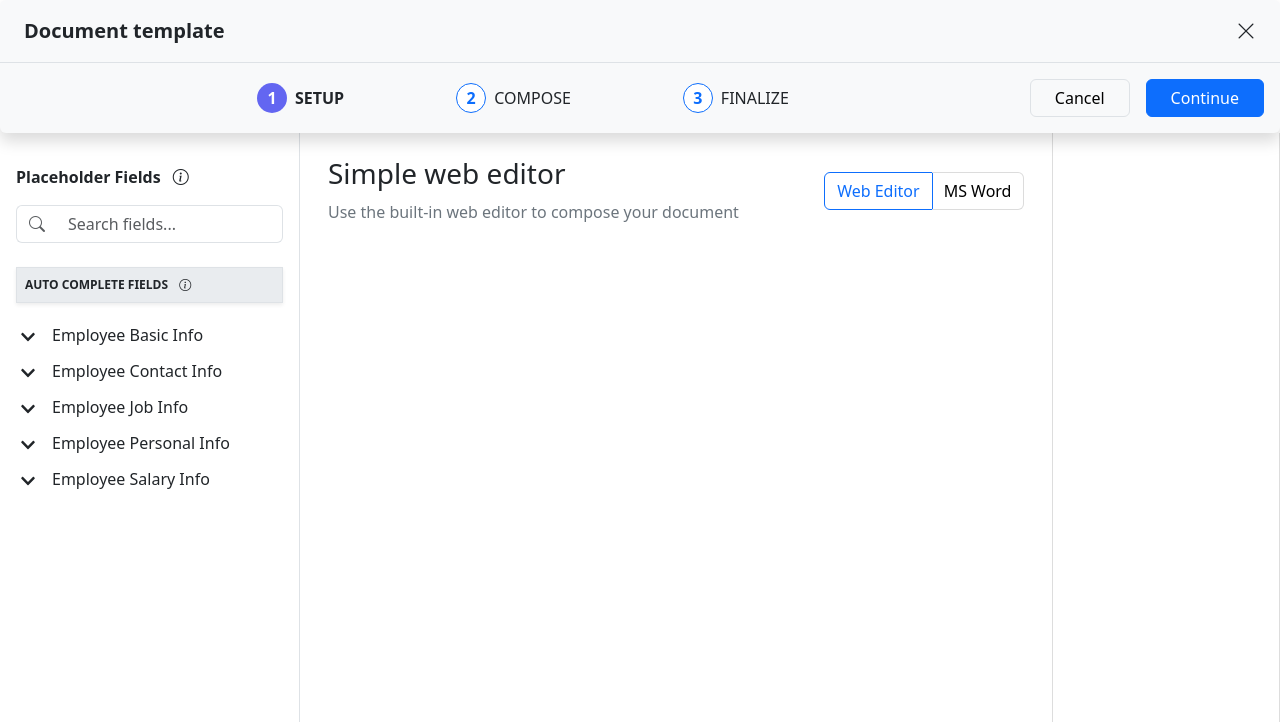
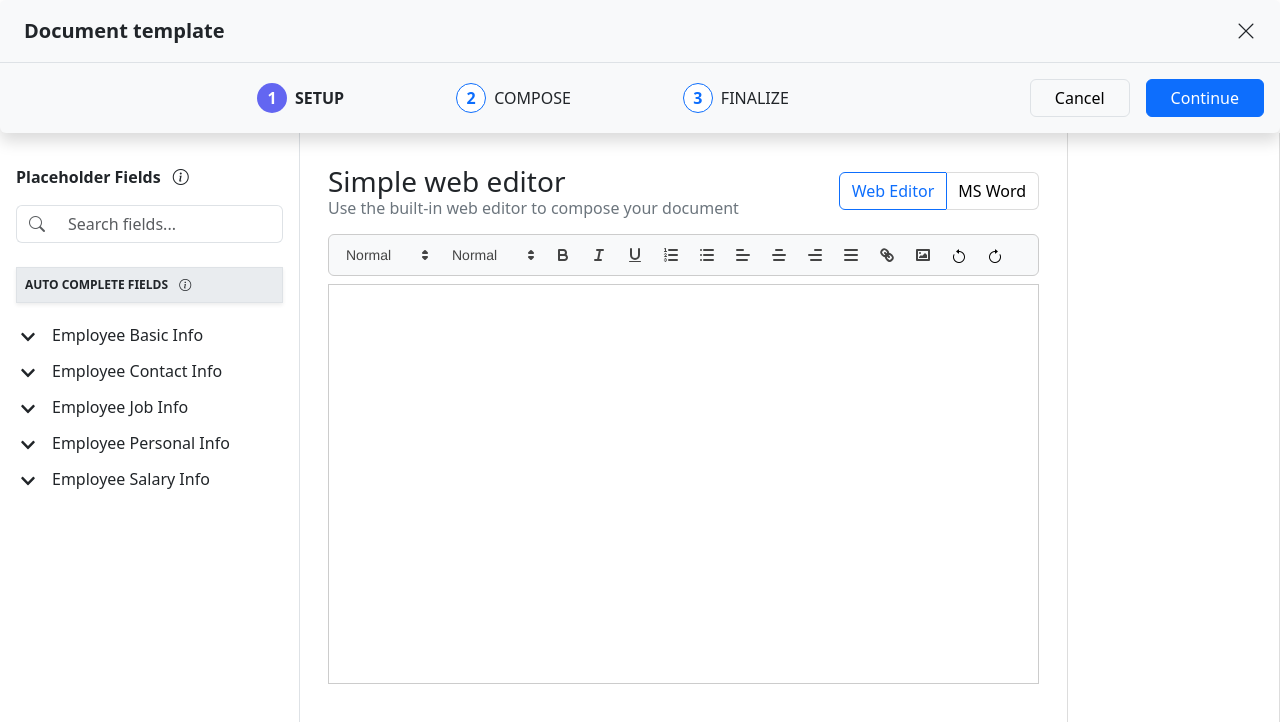
Before and after one commit to esitorsunil/keka, a React (Vite) app: page /compose in a window 1280 px wide. Shown: the top 722 px of the page. Built offline with nearby package versions, Linux system fonts and the light colour scheme.

Commit message:
Add files via upload

```diff
--- a/src/Pages/ComposeBody.jsx
+++ b/src/Pages/ComposeBody.jsx
@@ -1,15 +1,67 @@
-import React, { useState } from 'react';
+import React, { useState, useRef, useEffect } from 'react';
+import ReactQuill from 'react-quill';
+import 'react-quill/dist/quill.snow.css';
 import 'bootstrap/dist/css/bootstrap.min.css';
+import { useSelector } from 'react-redux';
+import { addField } from '../redux/placeholderSlice';
 
 const ComposeBody = () => {
   const [activeEditor, setActiveEditor] = useState('web');
+  const [content, setContent] = useState('');
+  const quillRef = useRef(null);
+  const latestField = useSelector((state) => state.placeholders.latestField);
+
+
+  useEffect(() => {
+    if (quillRef.current) {
+      window.quillEditorRef = quillRef.current.getEditor();  // Assign the Quill editor instance
+      console.log('Quill editor initialized and assigned');
+    }
+  }, [quillRef]);
+   // Append new fields into editor
+
+   useEffect(() => {
+    if (!quillRef.current || !latestField) return;
+
+    const editor = quillRef.current.getEditor();
+    const cursorPosition = editor.getSelection()?.index || editor.getLength();
+
+    editor.insertText(cursorPosition, `{{${latestField.label}}} `);
+    editor.setSelection(cursorPosition + `{{${latestField.label}}} `.length);
+    editor.focus();
+  }, [latestField]);
+
+
+
+  const modules = {
+    toolbar: {
+      container: '#toolbar-container'
+    },
+    history: {
+      delay: 1000,
+      maxStack: 100,
+      userOnly: true,
+    }
+  };
+
+  const formats = [
+    'header', 'size',
+    'bold', 'italic', 'underline',
+    'list', 'bullet',
+    'align',
+    'link', 'image'
+  ];
 
   return (
-    <div className="container mt-2" style={{ marginRight: '320px' }}>
+    <div className="container mt-3" style={{ marginRight: '320px' }}>
       <div className="row">
         <div className="col-12 d-flex justify-content-between align-items-center">
-          <h3 className="mb-0">Simple web editor<span className='fs-6 text-secondary'><br /> Use the built-in web editor to compose your document</span></h3>
-
+          <h3 className="mb-0">
+            Simple web editor
+            <span className='fs-6 text-secondary d-block'>
+              Use the built-in web editor to compose your document
+            </span>
+          </h3>
           <div className="btn-group" role="group" aria-label="Editor toggle">
             <button
               type="button"
@@ -20,7 +72,7 @@ const ComposeBody = () => {
             </button>
             <button
               type="button"
-              className={`btn border-muted  ${activeEditor === 'msword' ? 'text-primary border-primary' : 'btn-outline-secondary text-black no-border-left'}`}
+              className={`btn ${activeEditor === 'msword' ? 'text-primary border-primary' : 'btn-outline-secondary text-black no-border-left'}`}
               onClick={() => setActiveEditor('msword')}
             >
               MS Word
@@ -28,6 +80,45 @@ const ComposeBody = () => {
           </div>
         </div>
       </div>
+
+      <div id="toolbar-container" className="mt-3 d-flex flex-wrap gap-2 p-2 bg-light rounded">
+        <select className="ql-header" defaultValue="">
+          <option value="1">Heading 1</option>
+          <option value="2">Heading 2</option>
+          <option value="">Normal</option>
+        </select>
+        <select className="ql-size" defaultValue="medium">
+          <option value="small" />
+          <option value="medium" />
+          <option value="large" />
+          <option value="huge" />
+        </select>
+        <button className="ql-bold" />
+        <button className="ql-italic" />
+        <button className="ql-underline" />
+        <button className="ql-list" value="ordered" />
+        <button className="ql-list" value="bullet" />
+        <button className="ql-align" value="" />
+        <button className="ql-align" value="center" />
+        <button className="ql-align" value="right" />
+        <button className="ql-align" value="justify" />
+        <button className="ql-link" />
+        <button className="ql-image" />
+        <button className="ql-undo"><i className="bi bi-arrow-counterclockwise" /></button>
+        <button className="ql-redo"><i className="bi bi-arrow-clockwise" /></button>
+      </div>
+
+      <div className="mt-2">
+        <ReactQuill
+          ref={quillRef}
+          theme="snow"
+          value={content}
+          onChange={setContent}
+          modules={modules}
+          formats={formats}
+          style={{ height: '400px', backgroundColor: 'white' }}
+        />
+      </div>
     </div>
   );
 };
--- a/src/Pages/ComposeSideBar.jsx
+++ b/src/Pages/ComposeSideBar.jsx
@@ -50,10 +50,54 @@ const ComposeSidebar = () => {
     }
   };
 
+
   const handleFieldClick = (label, value) => {
-    console.log(value);
+    // Remove {{ }} brackets from the label
+    const cleanedLabel = label.replace(/{{|}}/g, '').trim();
+
+    // Create a styled HTML string with the icon, border, padding, and spacing
+    const tagHTML = `
+      <span
+        contenteditable="false"
+        style="
+          display: inline-flex;
+          align-items: center;
+          padding: 2px 8px;
+          border: 1px solid #ced4da;
+          border-radius: 12px;
+          background-color: #f8f9fa;
+          margin-right: 6px;
+        ">
+        <i class="bi bi-check-circle me-1 text-primary"></i>${cleanedLabel}
+      </span>&nbsp;
+    `;
+
+    // Access the Quill editor instance
+    const quill = window.quillEditorRef;
+
+    if (quill) {
+      // Get the current cursor position or selection in the editor
+      const range = quill.getSelection(true);
+
+      // Check if the label already exists at the current cursor position
+      const currentText = quill.getText(range.index, range.length).trim();
+
+      // Only insert the tag if it's not already inserted at the cursor position
+      if (currentText !== cleanedLabel) {
+        // Insert the custom HTML at the current cursor position
+        quill.clipboard.dangerouslyPasteHTML(range.index, tagHTML);
+
+        // Move the cursor after the inserted content
+        quill.setSelection(range.index + tagHTML.length);
+      } else {
+        console.log('Tag already inserted.');
+      }
+    } else {
+      console.error('Quill editor is not available');
+    }
+
+    // Dispatch the action to update the Redux store
     dispatch(addField({ label, value }));
-    localStorage.setItem('selectedField', JSON.stringify({ label, value }));
   };
 
   return (
--- a/src/index.css
+++ b/src/index.css
@@ -42,3 +42,11 @@
 span {
   border-color: gainsboro;
 }
+
+.ql-toolbar-custom {
+  width: 100%;
+  background-color: #f8f9fa;
+  border: 1px solid #ced4da;
+  padding: 8px;
+  border-radius: 4px;
+}
--- a/src/redux/placeholderSlice.js
+++ b/src/redux/placeholderSlice.js
@@ -1,14 +1,14 @@
-// store/placeholderSlice.js
+// placeholderSlice.js
 import { createSlice } from '@reduxjs/toolkit';
 
 const placeholderSlice = createSlice({
   name: 'placeholders',
   initialState: {
-    selectedField: null,
+    latestField: null,
   },
   reducers: {
     addField: (state, action) => {
-      state.selectedField = action.payload;
+      state.latestField = action.payload; // only latest clicked
     },
   },
 });
```
Also changed, not shown: src/Pages/ComposePage.jsx (line endings or trailing spaces), 1 other file (tests, documents, lock files or other folders).
